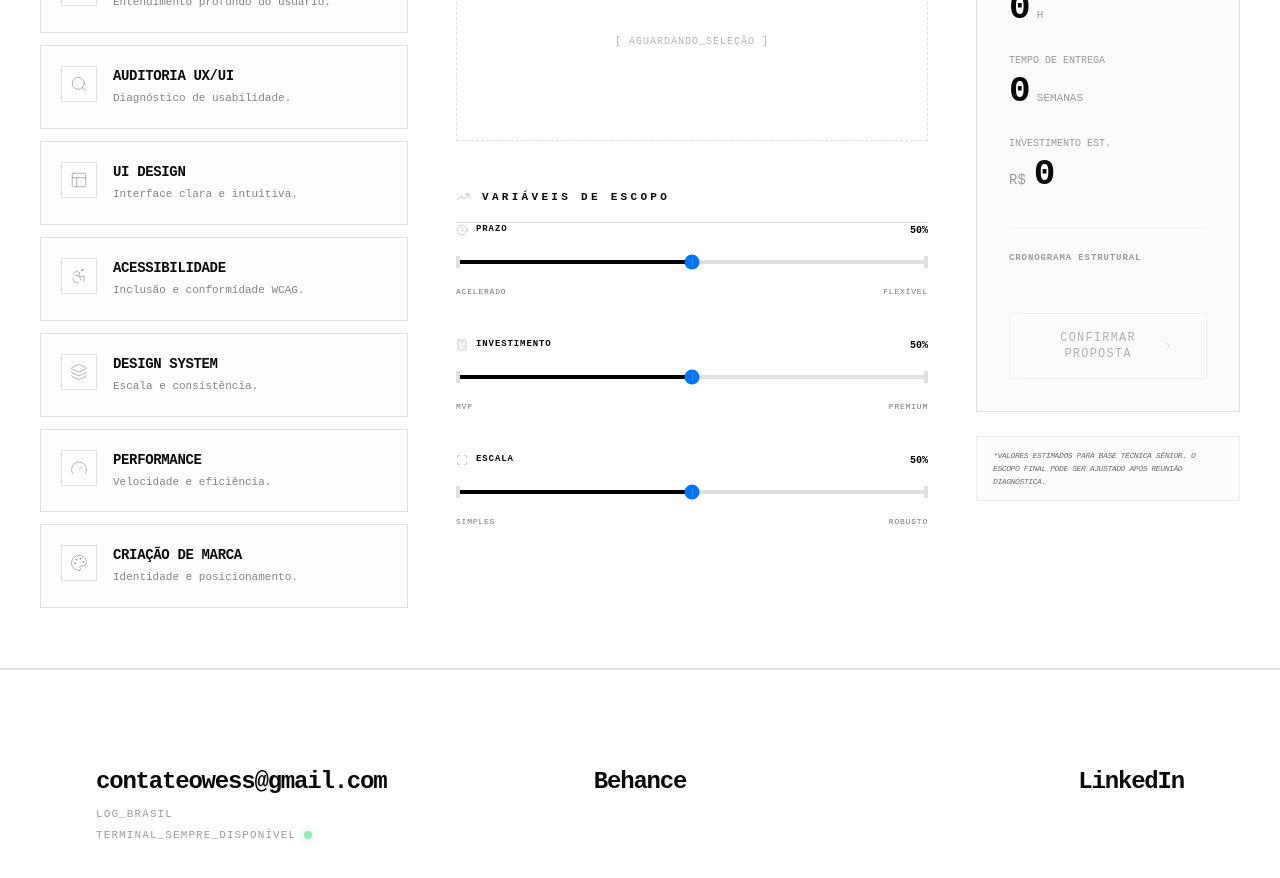
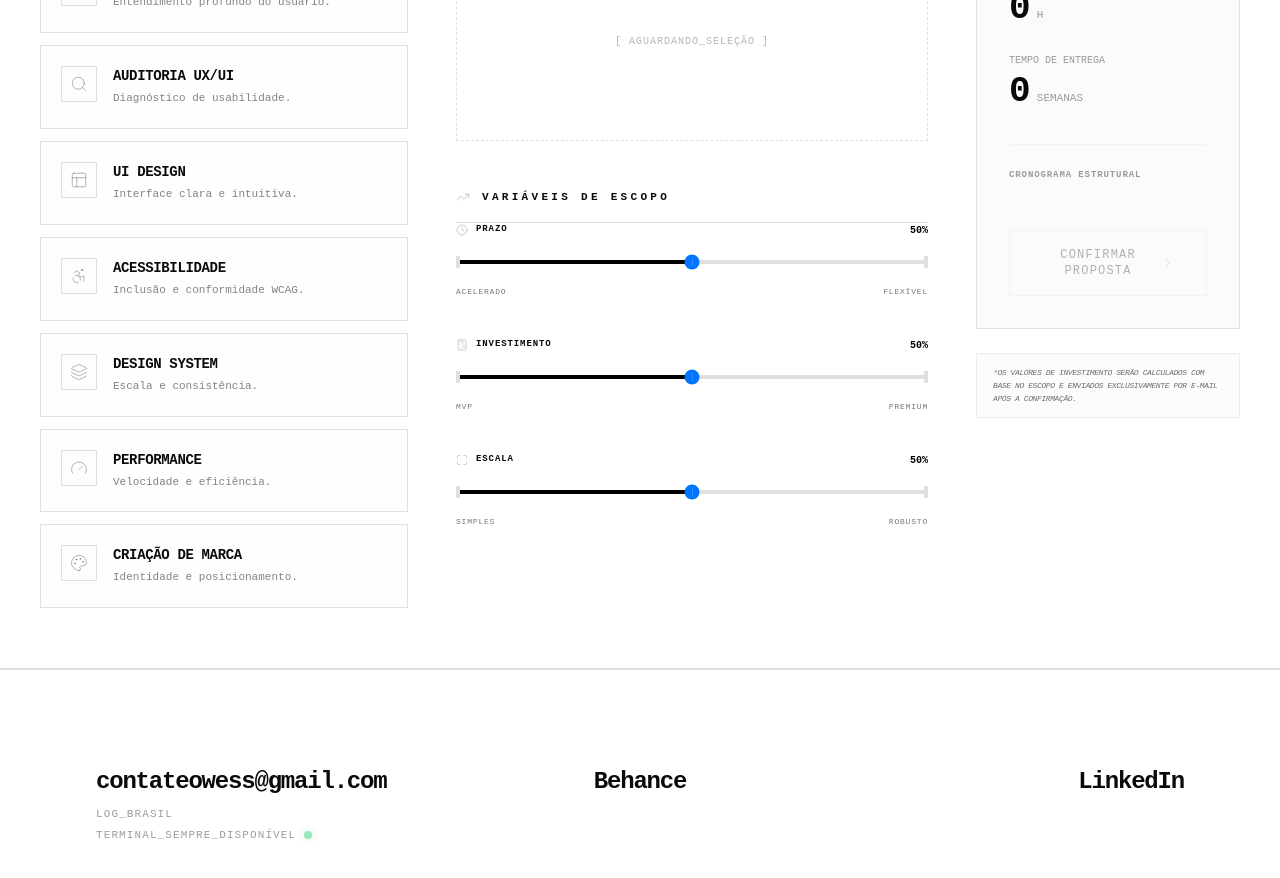
Before and after one commit to WessCrow/meu-portfolio, a Next.js app: page /meu-portfolio/ in a window 1280 px wide. Shown: the part 4900-5778 px from the top of the page. Built offline with nearby package versions, Linux system fonts and the light colour scheme.

Commit message:
feat: hide public investment and enhance CTA border in ProposalBuilder

```diff
--- a/components/features/ProposalBuilder.tsx
+++ b/components/features/ProposalBuilder.tsx
@@ -296,17 +296,8 @@ export default function ProposalBuilder({
                            <span className="font-mono text-[11px] opacity-40">SEMANAS</span>
                         </div>
                       </div>
+                    </div>
 
-                      <div className="flex flex-col">
-                        <span className="font-mono text-[10px] opacity-40 uppercase mb-1">Investimento Est.</span>
-                        <div className="flex items-baseline gap-2">
-                           <span className="font-mono text-sm opacity-40">R$</span>
-                           <span className="text-4xl font-display font-bold tracking-tighter text-ink">
-                             {(results.totalPrice).toLocaleString('pt-BR')}
-                           </span>
-                        </div>
-                      </div>
-                    </div>
 
                     {/* STAGES BREAKDOWN */}
                     <div className="flex flex-col gap-4 pt-6 border-t border-muted/30">
@@ -332,7 +323,8 @@ export default function ProposalBuilder({
                       whileTap={{ scale: 0.98 }}
                       aria-busy={isSubmitting}
                       aria-label={isSubmitting ? "Processando proposta" : selectedIds.length === 0 ? "Selecione serviços para confirmar proposta" : "Confirmar proposta"}
-                      className={`btn-matrix w-full py-5 flex items-center justify-center gap-4 group disabled:opacity-30 disabled:pointer-events-none relative overflow-hidden focus-visible:outline focus-visible:outline-2 focus-visible:outline-offset-2 focus-visible:outline-black`}
+                      className={`btn-matrix w-full py-5 flex items-center justify-center gap-4 group disabled:opacity-30 disabled:pointer-events-none relative overflow-hidden border-2 border-black focus-visible:outline focus-visible:outline-2 focus-visible:outline-offset-2 focus-visible:outline-black`}
+
                     >
                       <AnimatePresence mode="wait">
                         {isSubmitting ? (
@@ -369,8 +361,9 @@ export default function ProposalBuilder({
                 </div>
 
                 <div className={`px-4 py-3 border border-muted font-mono text-[8px] opacity-60 leading-relaxed uppercase tracking-tighter italic transition-colors ${isDark ? 'bg-neutral-900/50' : 'bg-neutral-50/80'}`}>
-                  *Valores estimados para base técnica sênior. O escopo final pode ser ajustado após reunião diagnóstica.
+                  *Os valores de investimento serão calculados com base no escopo e enviados exclusivamente por e-mail após a confirmação.
                 </div>
+
              </div>
           </div>
 
```
